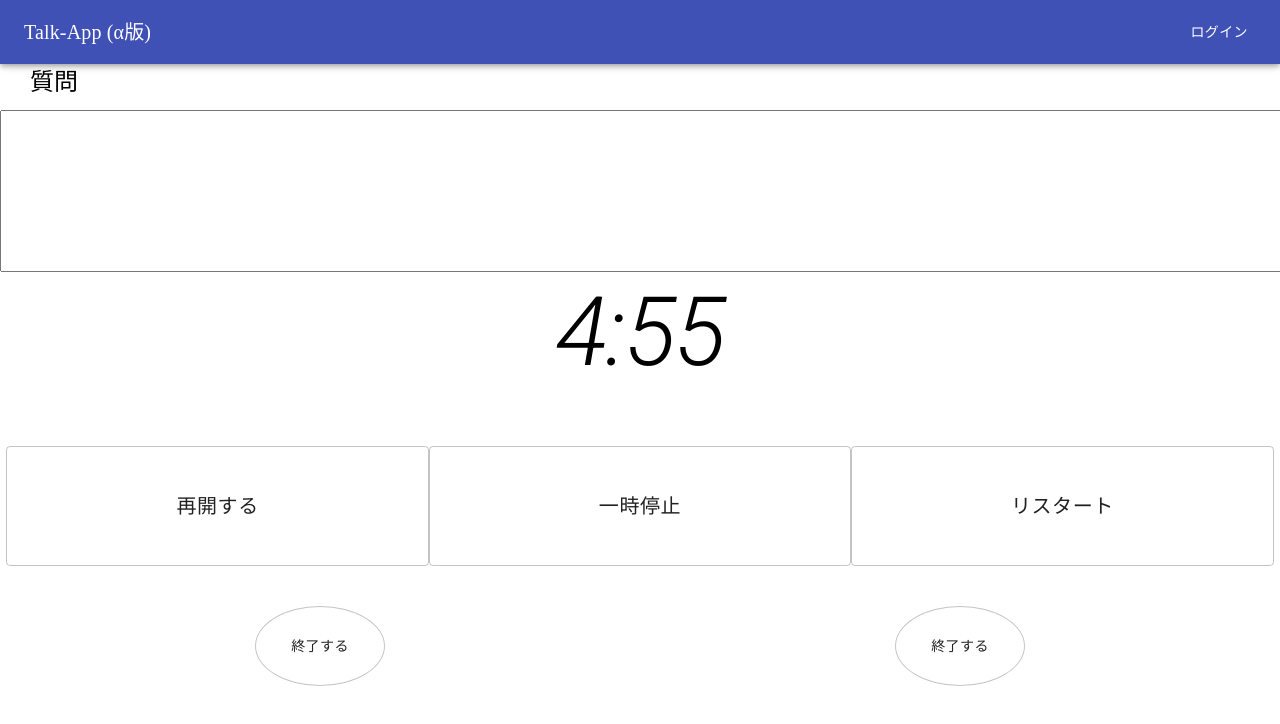
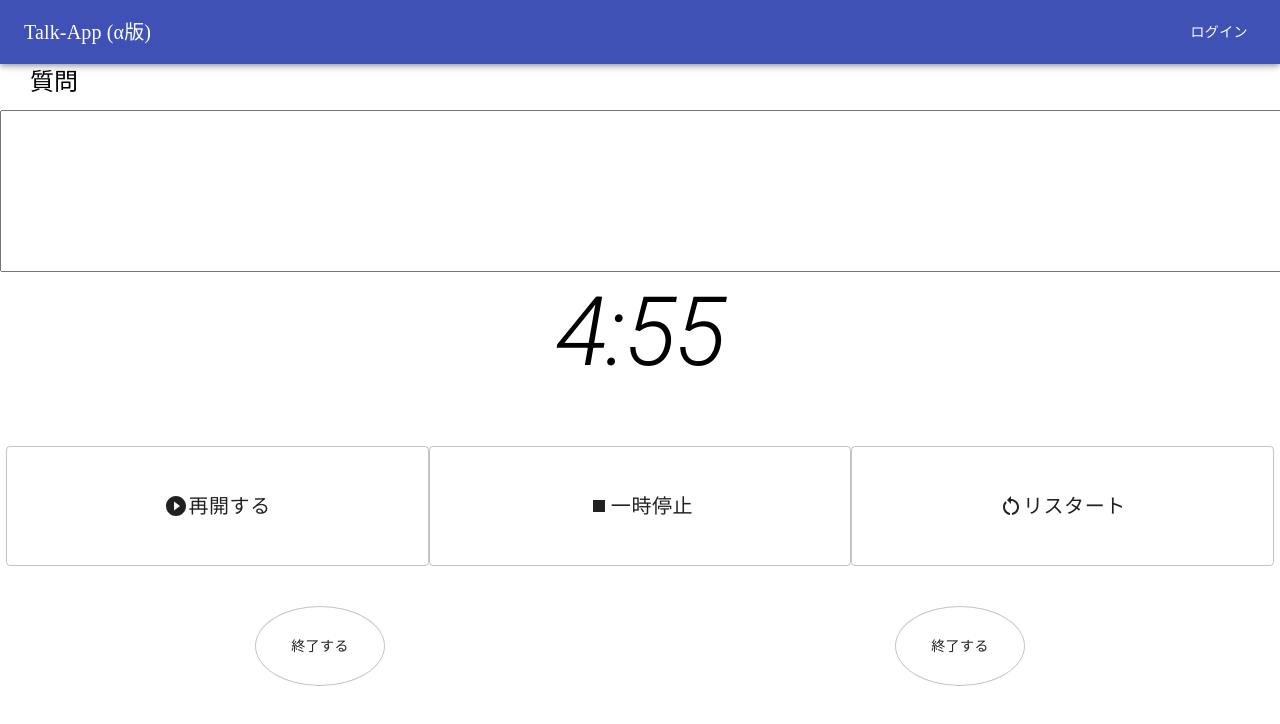
Before and after one commit to cistT/TalkApp, a React (Create React App) app: page /free in a window 1280 px wide. Shown: the top 724 px of the page. Built offline with nearby package versions, Linux system fonts and the light colour scheme; no server answers; a web font is replaced by a local one.

Commit message:
カウントダウンで使用するボタンにアイコンを設定

```diff
--- a/src/components/page/free/FreePlay.tsx
+++ b/src/components/page/free/FreePlay.tsx
@@ -6,10 +6,13 @@ import { css } from "@emotion/react";
 import { useSpring, animated } from "react-spring";
 
 import { ButtonGroup, Typography } from "@material-ui/core";
+import PlayCircleFilledIcon from "@mui/icons-material/PlayCircleFilled";
+import StopIcon from "@mui/icons-material/Stop";
+import RestartAltIcon from "@mui/icons-material/RestartAlt";
 
 import CircleButton from "../../ui/button/CircleButton";
 import CountButtonGroup from "../../ui/button/CountButtonGroup";
-import CountDown from "../../ui/Count/CountDown";
+import CountDown from "../../ui/count/CountDown";
 
 type Props = {
     endButtonClick: () => void;
@@ -26,6 +29,17 @@ const FreePlay: FC<Props> = ({ endButtonClick }) => {
         to: { opacity: 1 },
         delay: 100,
     });
+
+    const buttons = [
+        { label: "再開する", onClick: resume, icon: <PlayCircleFilledIcon /> },
+        { label: "一時停止", onClick: pause, icon: <StopIcon /> },
+        {
+            label: "リスタート",
+            onClick: () => restart(time),
+            icon: <RestartAltIcon />,
+        },
+    ];
+
     return (
         <animated.div style={animatedStyles}>
             <Typography css={styles.title} variant="h5">
@@ -36,13 +50,7 @@ const FreePlay: FC<Props> = ({ endButtonClick }) => {
 
             <CountDown minutes={minutes} seconds={seconds} />
 
-            <CountButtonGroup
-                buttons={[
-                    { label: "再開する", onClick: resume },
-                    { label: "一時停止", onClick: pause },
-                    { label: "リスタート", onClick: () => restart(time) },
-                ]}
-            />
+            <CountButtonGroup buttons={buttons} />
 
             <ButtonGroup css={styles.buttonGroup}>
                 <CircleButton
```
